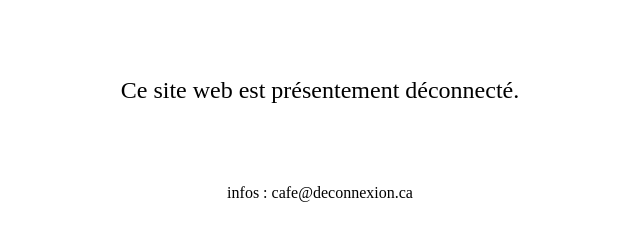
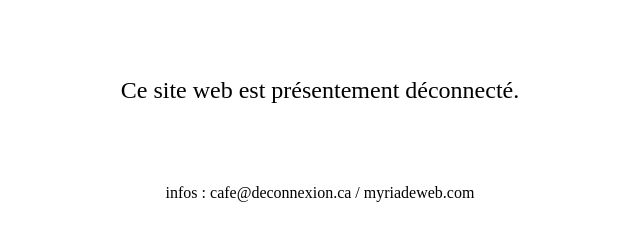
Before and after one commit to Myriade/deconnexion.ca, a plain HTML site: page index.html in a window 1280 px wide. Shown: the part 242-482 px from the top of the page, without its empty margins (320-960 px from the left). Drawn offline with Linux system fonts and the light colour scheme.

Commit message:
Adds authors website

```diff
--- a/index.html
+++ b/index.html
@@ -33,7 +33,7 @@
       <p>Ce site web est présentement déconnecté.</p>
     </article>
     <footer>
-        <p>infos : cafe@deconnexion.ca</p>
+        <p>infos : cafe@deconnexion.ca / myriadeweb.com</p>
     </footer>
   </div>
 </body>
```
